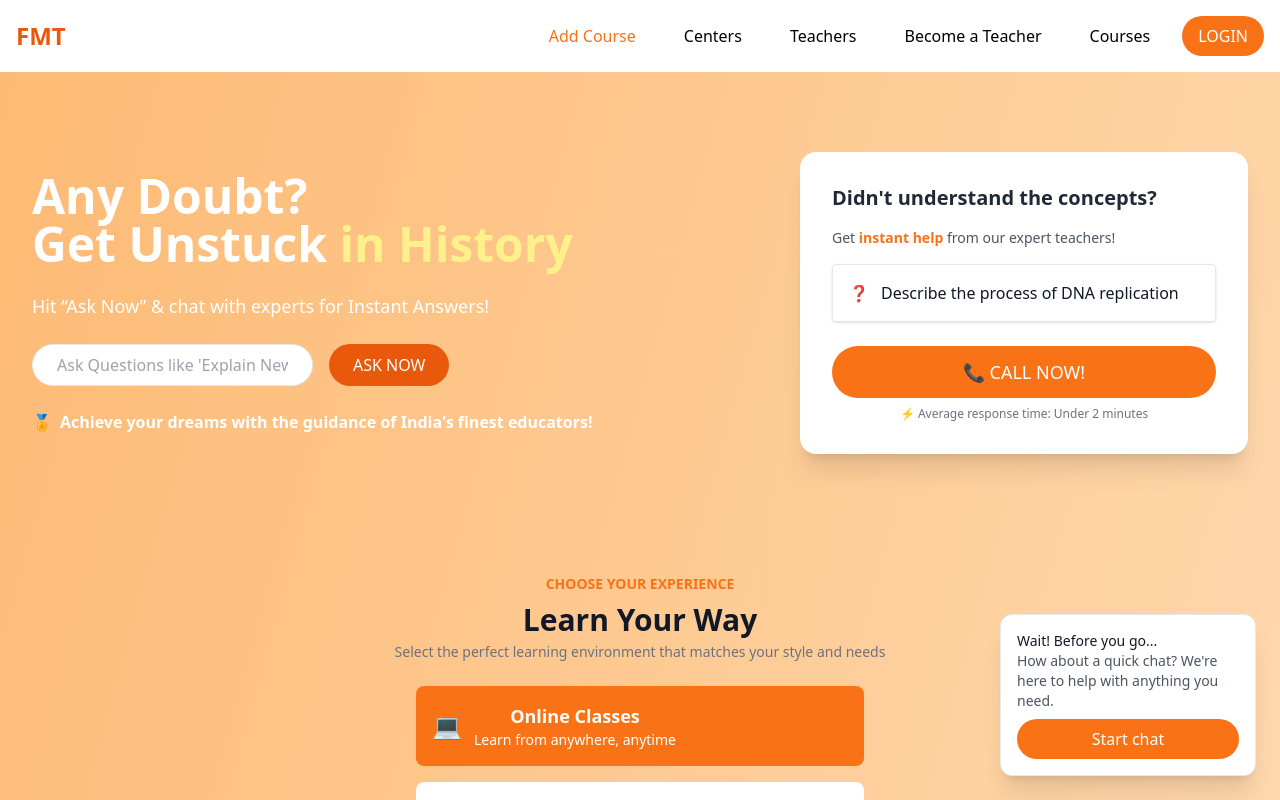
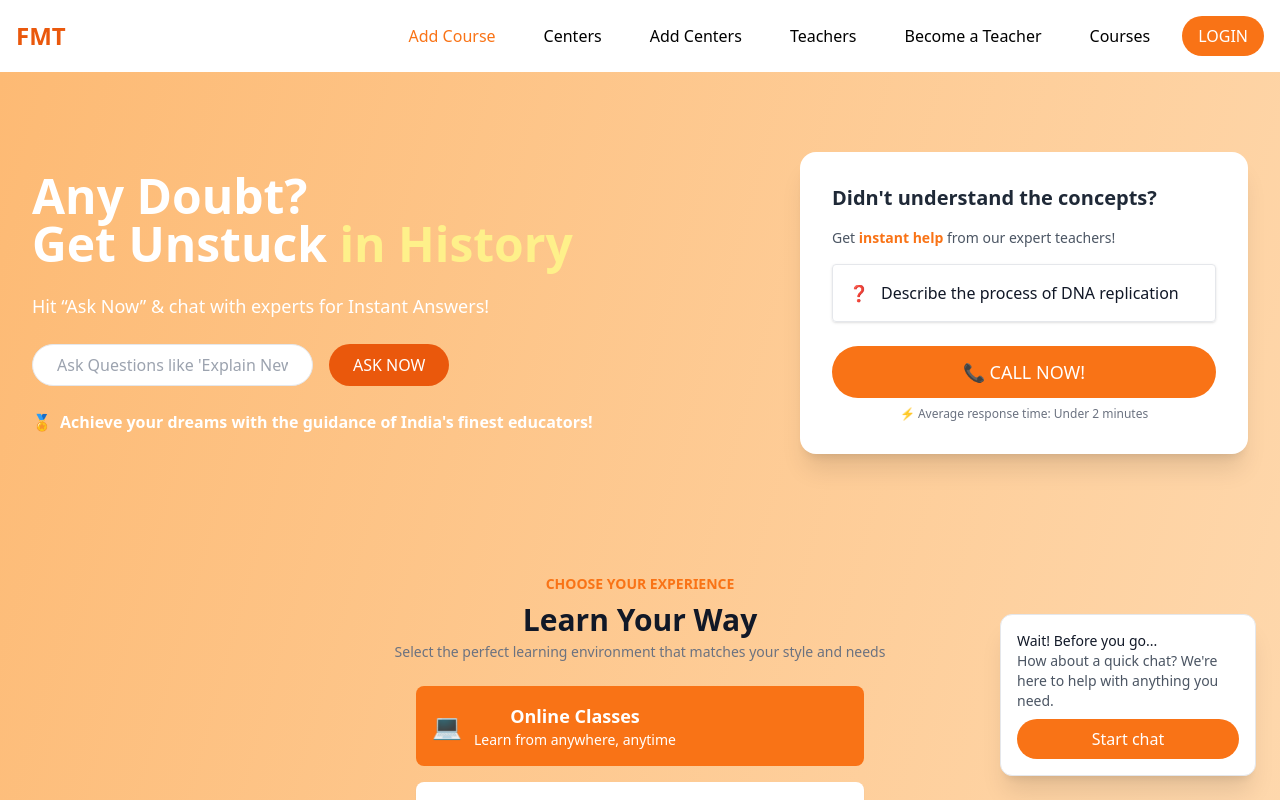
Before and after one commit to Harshsrivastava1414/find-my-future-clone, a React (Vite) app: page / in a window 1280 px wide. Shown: the top 800 px of the page. Built offline with nearby package versions, Linux system fonts and the light colour scheme.

Commit message:
Update Navbar.jsx

```diff
--- a/src/components/Navbar.jsx
+++ b/src/components/Navbar.jsx
@@ -30,6 +30,9 @@
             </Button>
             <Button variant="ghost" onClick={() => navigate("/centers")}>
               Centers
+            </Button>
+           <Button variant="ghost" onClick={() => navigate("/addcenter")}>
+              Add Centers
             </Button>
             <Button variant="ghost" onClick={() => navigate("/teacherList")}>
               Teachers
```
